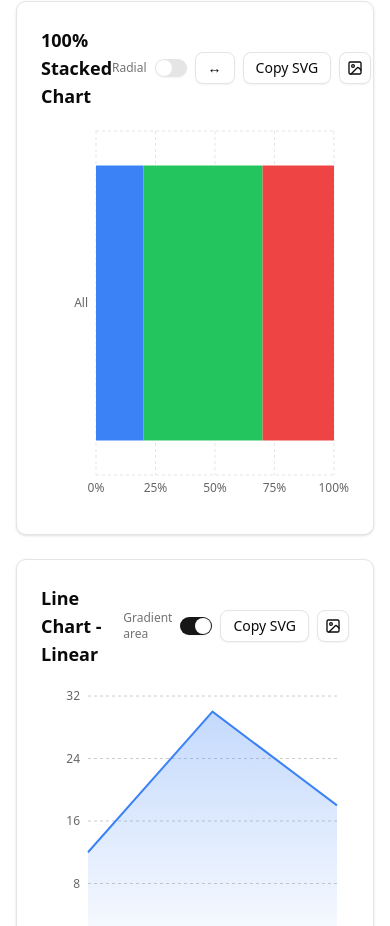
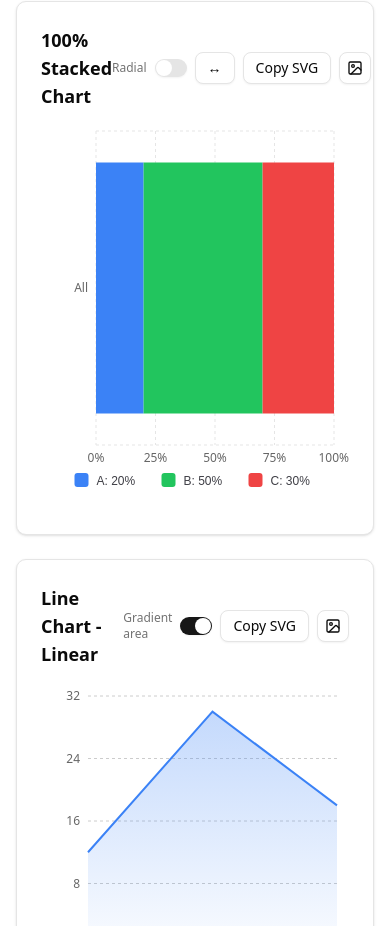
Before and after one commit to s1n-c0s/FastChart, a React (Vite) app: page / in a window 390 px wide. Shown: the part 1256-2182 px from the top of the page. Built offline with nearby package versions, Linux system fonts and the light colour scheme.

Commit message:
feat: add click-outside to close data manager and implement responsive SVG percentage legend for stacked charts

```diff
--- a/src/components/DataVisualizer.tsx
+++ b/src/components/DataVisualizer.tsx
@@ -219,6 +219,25 @@ export default function DataVisualizer() {
     }
   }, [fullscreenChart, closeFullscreen]);
 
+  // --- 9. Click outside dock handler ---
+  const dockRef = useRef<HTMLDivElement>(null);
+
+  useEffect(() => {
+    const handleClickOutside = (event: MouseEvent) => {
+      const target = event.target as Element;
+      if (isDockOpen && dockRef.current && !dockRef.current.contains(target)) {
+        setIsDockOpen(false);
+      }
+    };
+
+    if (isDockOpen) {
+      document.addEventListener("mousedown", handleClickOutside, true);
+    }
+    return () => {
+      document.removeEventListener("mousedown", handleClickOutside, true);
+    };
+  }, [isDockOpen]);
+
   const chartRefs = { bar: barCardRef, pie: pieCardRef, stacked: stackedCardRef, line: lineCardRef };
 
   return (
@@ -236,6 +255,7 @@ export default function DataVisualizer() {
 
         {/* --- Data Input Section (Float Dock) --- */}
         <div
+          ref={dockRef}
           className={`fixed bottom-6 left-1/2 -translate-x-1/2 z-50 flex flex-col items-center transition-all duration-300 pointer-events-none`}
         >
           {/* Paper Panel */}
--- a/src/components/charts/stacked-chart.tsx
+++ b/src/components/charts/stacked-chart.tsx
@@ -12,6 +12,7 @@ import {
   RadialBarChart,
   PolarRadiusAxis,
   Label as RechartsLabel,
+  Legend,
 } from "recharts"
 import {
   ChartContainer,
@@ -73,6 +74,49 @@ export const StackedChart = React.memo(function StackedChart({
   showRadial = false,
   isFullscreen = false,
 }: StackedChartProps) {
+  const [isDark, setIsDark] = React.useState(false);
+  React.useEffect(() => {
+    const checkDark = () => setIsDark(document.documentElement.classList.contains('dark'));
+    checkDark();
+    const observer = new MutationObserver(checkDark);
+    observer.observe(document.documentElement, { attributes: true, attributeFilter: ['class'] });
+    return () => observer.disconnect();
+  }, []);
+
+  const localRef = React.useRef<HTMLDivElement | null>(null);
+  const [dimensions, setDimensions] = React.useState({ width: 0, height: 0 });
+
+  const setRefs = React.useCallback(
+    (node: HTMLDivElement | null) => {
+      localRef.current = node;
+      if (containerRef) {
+        if (typeof containerRef === "function") {
+          containerRef(node);
+        } else {
+          (containerRef as React.MutableRefObject<HTMLDivElement | null>).current = node;
+        }
+      }
+    },
+    [containerRef]
+  );
+
+  React.useEffect(() => {
+    const node = localRef.current;
+    if (node) {
+      setDimensions({ width: node.clientWidth, height: node.clientHeight });
+      const observer = new ResizeObserver((entries) => {
+        if (entries[0]) {
+          setDimensions({
+            width: entries[0].contentRect.width,
+            height: entries[0].contentRect.height,
+          });
+        }
+      });
+      observer.observe(node);
+      return () => observer.disconnect();
+    }
+  }, []);
+
   // Transform data for stacked chart
   const stackedData = React.useMemo(() => {
     const total = data.reduce((sum, d) => sum + Math.max(0, d.value || 0), 0)
@@ -114,20 +158,112 @@ export const StackedChart = React.memo(function StackedChart({
     return data.reduce((sum, d) => sum + Math.max(0, d.value || 0), 0)
   }, [data])
 
+  const { legendRows, legendHeight } = React.useMemo(() => {
+    const { width } = dimensions;
+    if (!width) return { legendRows: [], legendHeight: 0 };
+
+    const spacingY = 25;
+    const rectSize = 14;
+    const gap = 8;
+    const itemMargin = 20;
+
+    const rows: { items: Datum[]; width: number; itemWidths: number[] }[] = [];
+    let currentRow: Datum[] = [];
+    let currentRowWidth = 0;
+    let currentRowItemWidths: number[] = [];
+
+    data.forEach((item: Datum) => {
+      const percentage = totalValue > 0 ? Math.round((Math.max(0, item.value || 0) / totalValue) * 100) : 0;
+      const labelText = `${item.label}: ${percentage}%`;
+      const textWidth = labelText.length * (isFullscreen ? 8.5 : 7.5);
+      const itemWidth = rectSize + gap + textWidth + itemMargin;
+
+      if (currentRowWidth + itemWidth - itemMargin > width && currentRow.length > 0) {
+        rows.push({ items: currentRow, width: currentRowWidth - itemMargin, itemWidths: currentRowItemWidths });
+        currentRow = [item];
+        currentRowWidth = itemWidth;
+        currentRowItemWidths = [itemWidth];
+      } else {
+        currentRow.push(item);
+        currentRowWidth += itemWidth;
+        currentRowItemWidths.push(itemWidth);
+      }
+    });
+
+    if (currentRow.length > 0) {
+      rows.push({ items: currentRow, width: currentRowWidth - itemMargin, itemWidths: currentRowItemWidths });
+    }
+
+    return {
+      legendRows: rows,
+      legendHeight: rows.length * spacingY
+    };
+  }, [data, dimensions, isFullscreen]);
+
+  const renderSvgLegend = () => {
+    if (!dimensions.width || !dimensions.height || legendRows.length === 0) return null;
+
+    const spacingY = 25;
+    const rectSize = 14;
+    const gap = 8;
+    const textColor = isDark ? "#e4e4e7" : "#3f3f46";
+
+    const startY = dimensions.height - legendHeight;
+
+    return (
+      <g className="svg-legend">
+        {legendRows.flatMap((row, rowIndex) => {
+          let currentX = (dimensions.width - row.width) / 2;
+
+          return row.items.map((item, colIndex) => {
+            const x = currentX;
+            const y = startY + (rowIndex * spacingY);
+            currentX += row.itemWidths[colIndex];
+
+            return (
+              <g key={`legend-${item.id}`}>
+                <rect
+                  x={x}
+                  y={y - 12}
+                  width={rectSize}
+                  height={rectSize}
+                  fill={item.color}
+                  rx={3}
+                />
+                <text
+                  x={x + rectSize + gap}
+                  y={y}
+                  fill={textColor}
+                  fontSize={isFullscreen ? 14 : 12}
+                  fontWeight="500"
+                  fontFamily="sans-serif"
+                  style={{ pointerEvents: 'none' }}
+                >
+                  {item.label}: {totalValue > 0 ? Math.round((Math.max(0, item.value || 0) / totalValue) * 100) : 0}%
+                </text>
+              </g>
+            );
+          });
+        })}
+      </g>
+    );
+  };
+
   // Render radial chart
   if (showRadial) {
     const innerRadius = isFullscreen ? 300 : 150
     const outerRadius = isFullscreen ? 600 : 350
 
     return (
-      <div ref={containerRef} className="h-full w-full flex items-center justify-center overflow-hidden">
-        <div className="flex items-center justify-center w-full h-full max-w-full max-h-full">
+      <div ref={setRefs} className="h-full w-full flex flex-col items-center justify-center overflow-hidden">
+        <div className="w-full" style={{ height: dimensions.height ? dimensions.height - legendHeight : '100%' }}>
           <ChartContainer config={chartConfig} className="w-full h-full">
             <RadialBarChart
               data={radialData}
               endAngle={180}
               innerRadius={innerRadius}
               outerRadius={outerRadius}
+              style={{ overflow: 'visible' }}
             >
             <ChartTooltip
               cursor={false}
@@ -167,6 +303,7 @@ export const StackedChart = React.memo(function StackedChart({
               <RadialBar
                 key={d.id}
                 dataKey={d.label}
+                name={d.label}
                 stackId="a"
                 cornerRadius={5}
                 fill={d.color}
@@ -176,6 +313,9 @@ export const StackedChart = React.memo(function StackedChart({
           </RadialBarChart>
           </ChartContainer>
         </div>
+        <svg width={dimensions.width} height={legendHeight} style={{ overflow: 'visible', flexShrink: 0 }}>
+          {renderSvgLegend()}
+        </svg>
       </div>
     )
   }
@@ -183,13 +323,13 @@ export const StackedChart = React.memo(function StackedChart({
   // Horizontal mode: bars grow to the right
   if (isHorizontal) {
     return (
-      <div ref={containerRef} className="h-full w-full">
+      <div ref={setRefs} className="h-full w-full">
         <ResponsiveContainer width="100%" height="100%">
           <RechartsBarChart
             data={stackedData}
             stackOffset="expand"
             layout="vertical"
-            margin={{ top: 5, right: 15, bottom: 5, left: 5 }}
+            margin={{ top: 5, right: 15, bottom: legendHeight + 10, left: 5 }}
           >
             <CartesianGrid strokeDasharray="3 3" className="stroke-border" />
             <YAxis
@@ -230,6 +370,7 @@ export const StackedChart = React.memo(function StackedChart({
                 )}
               </Bar>
             ))}
+            {renderSvgLegend()}
           </RechartsBarChart>
         </ResponsiveContainer>
       </div>
@@ -238,13 +379,13 @@ export const StackedChart = React.memo(function StackedChart({
 
   // Vertical mode: bars grow upward
   return (
-    <div ref={containerRef} className="h-full w-full">
+    <div ref={setRefs} className="h-full w-full">
       <ResponsiveContainer width="100%" height="100%">
         <RechartsBarChart
           data={stackedData}
           stackOffset="expand"
           layout="horizontal"
-          margin={{ top: 5, right: 15, bottom: 5, left: 5 }}
+          margin={{ top: 5, right: 15, bottom: legendHeight + 10, left: 5 }}
         >
           <CartesianGrid strokeDasharray="3 3" className="stroke-border" />
           <XAxis
@@ -286,6 +427,7 @@ export const StackedChart = React.memo(function StackedChart({
               )}
             </Bar>
           ))}
+          {renderSvgLegend()}
         </RechartsBarChart>
       </ResponsiveContainer>
     </div>
```
